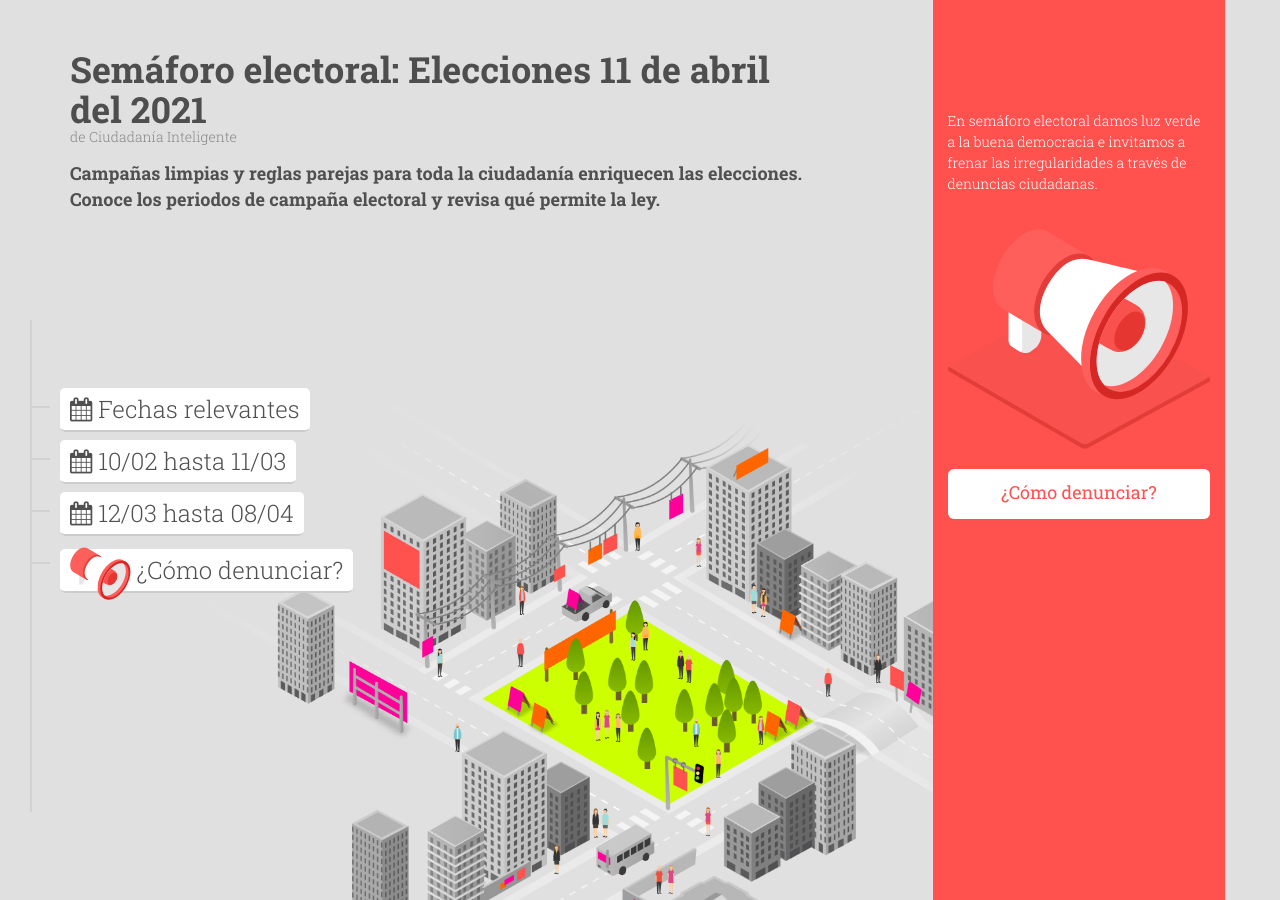
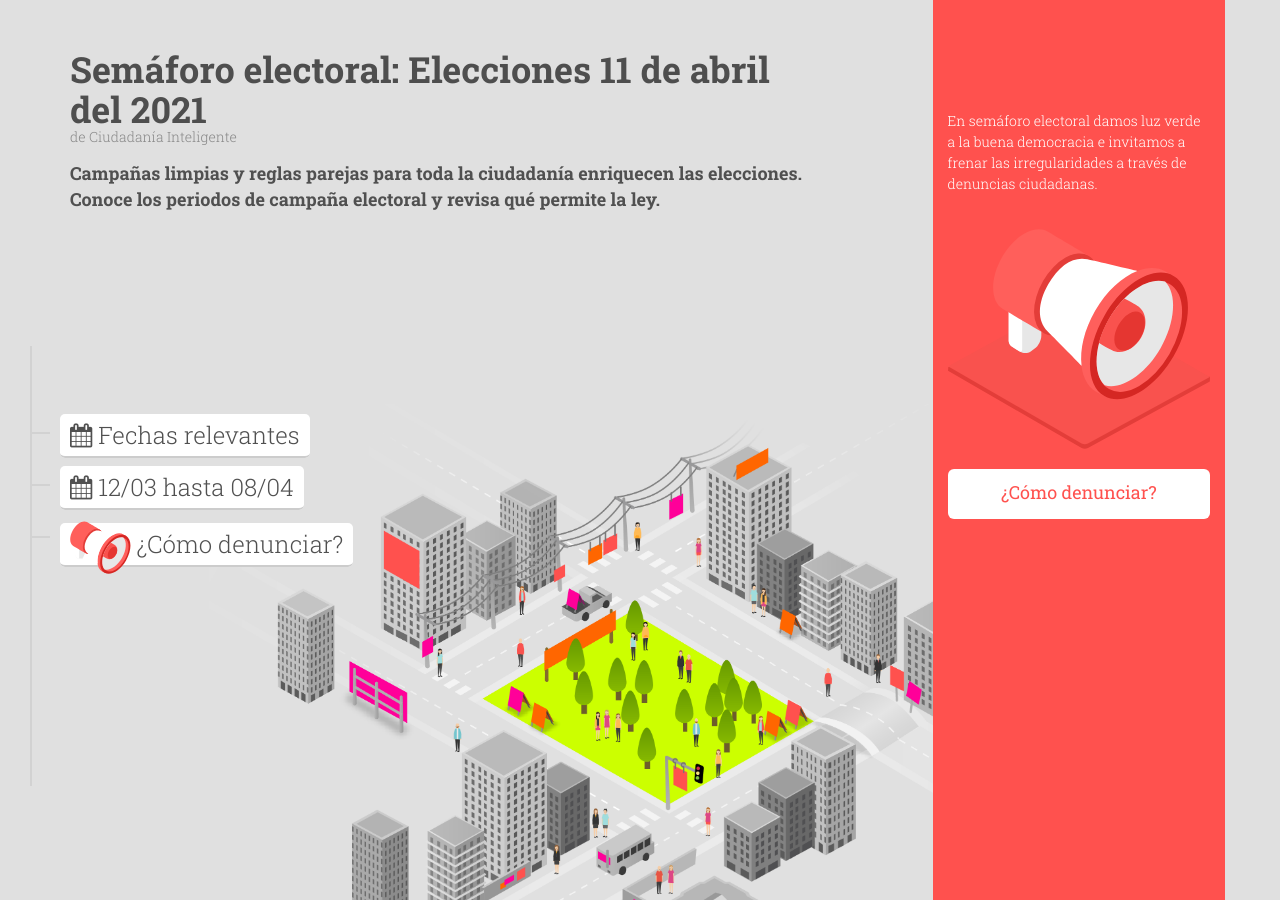
Before and after one commit to ciudadanointeligente/semaforo-electoral, a Jekyll site: the page built from index.html, in a window 1280 px wide and 900 px high. Built offline with Jekyll 4.4.1, drawn with Linux system fonts in a browser that asks for light colours; nearby versions of some CDN libraries.

Commit message:
esconde fecha en index

```diff
--- a/index.html
+++ b/index.html
@@ -16,15 +16,15 @@ layout: default
         <li role="presentation">
           <a href="#fechassrelevantes" onclick="ga('send', 'event', 'menu-desktop-inicio-campaña', 'click');">
             <span class="nav__counter"><i class="fa fa-calendar" aria-hidden="true"></i> Fechas relevantes</span>
-            <h3 class="nav__body">Conoce las fechas de las elecciones de abril del 2021</h3>
+            <h3 class="nav__body">Conoce las fechas de las elecciones de mayo del 2021</h3>
           </a>
         </li>
-        <li role="presentation">
+        <!-- <li role="presentation">
           <a href="#propagandatotal" onclick="ga('send', 'event', 'menu-desktop-propaganda-total', 'click');">
             <span class="nav__counter"><i class="fa fa-calendar" aria-hidden="true"></i> 10/02 hasta 11/03</span>
             <h3 class="nav__body">Primer período de propaganda electoral</h3>
           </a>
-        </li>
+        </li> -->
         <li role="presentation">
           <a href="#iniciocampana" onclick="ga('send', 'event', 'menu-desktop-inicio-campaña', 'click');">
             <span class="nav__counter"><i class="fa fa-calendar" aria-hidden="true"></i> 12/03 hasta 08/04</span>
```
